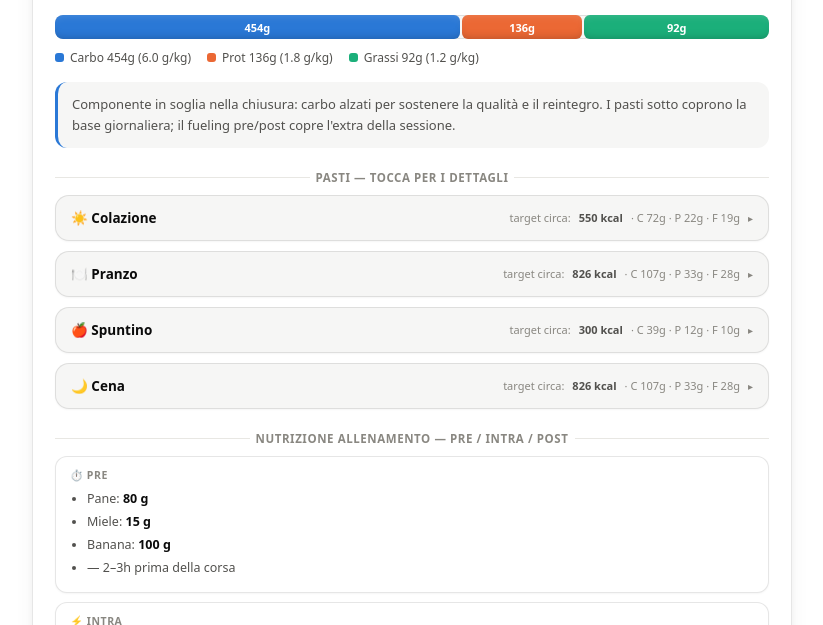
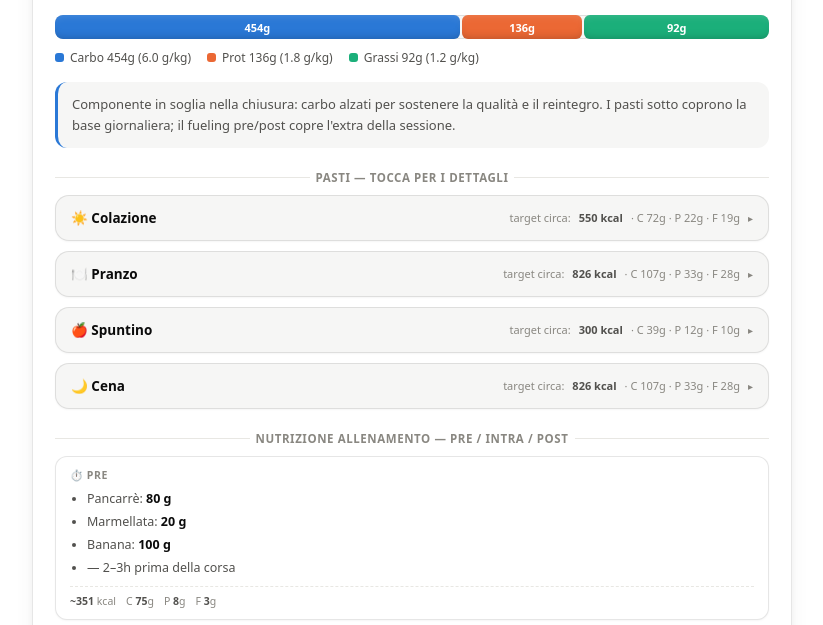
Before and after one commit to mirkodesoricellis/training-dashboard, a plain HTML site: page index.html in a window 1280 px wide. Shown: the part 316-941 px from the top of the page, without its empty margins (228-1051 px from the left). Drawn offline with Linux system fonts and the light colour scheme.

Commit message:
Aggiornamento automatico 2026-08-18 14:06

```diff
--- a/index.html
+++ b/index.html
@@ -269,7 +269,7 @@ const DATA = [
     insight: "Giornata di scarico metabolico dopo il weekend intenso in bici. Priorità su idratazione e reintegro glicogeno moderato.",
     meals: [
       meal("Colazione", {kcal:581,carb:83,protein:30,fat:14}, [
-        opt("Opzione 1", [["Avena","100 g"],["Latte di soia","300 ml"],["Burro di arachidi","10 g"],["Miele","10 g"]], {kcal:569,carb:73,protein:25,fat:17}),
+        opt("Opzione 1", [["Avena","100 g"],["Latte di soia","300 ml"],["Burro di arachidi","10 g"],["Marmellata","15 g"]], {kcal:576,carb:75,protein:25,fat:17}),
         opt("Opzione 2", [["Latte di soia","300 ml"],["Corn flakes senza zuccheri","85 g"],["Whey","1 misurino (30 g)"]], {kcal:558,carb:77,protein:39,fat:8})
       ]),
       meal("Pranzo", {kcal:871,carb:125,protein:45,fat:21}, [
@@ -277,11 +277,11 @@ const DATA = [
         opt("Opzione 2 (legumi)", [["Pasta","140 g cruda"],["Ceci cotti","180 g"],["Grana grattugiato","15 g"],["Olio EVO","10 g"]], {kcal:862,carb:129,protein:37,fat:23})
       ]),
       meal("Spuntino", {kcal:317,carb:46,protein:16,fat:8}, [
-        opt("", [["Yogurt greco 0%","150 g"],["Banana","120 g"],["Miele","20 g"],["Mandorle","10 g"]], {kcal:314,carb:52,protein:18,fat:6})
+        opt("", [["Yogurt greco 0%","150 g"],["Banana","120 g"],["Marmellata","25 g"],["Mandorle","10 g"]], {kcal:314,carb:52,protein:18,fat:6})
       ]),
       meal("Cena", {kcal:871,carb:125,protein:45,fat:21}, [
-        opt("Opzione 1 (pollo)", [["Petto di pollo","130 g"],["Pane","200 g"],["Verdure","250 g"],["Olio EVO","10 g"],["Ketchup a piacere","—"]], {kcal:895,carb:111,protein:56,fat:21}),
-        opt("Opzione 2 (uova)", [["Uova","2 (100 g)"],["Albume","100 g"],["Pane","200 g"],["Verdure","250 g"],["Olio EVO","8 g"]], {kcal:870,carb:112,protein:40,fat:26})
+        opt("Opzione 1 (pollo)", [["Petto di pollo","130 g"],["Pancarrè","200 g"],["Verdure","250 g"],["Olio EVO","10 g"],["Ketchup a piacere","—"]], {kcal:895,carb:111,protein:56,fat:21}),
+        opt("Opzione 2 (uova)", [["Uova","2 (100 g)"],["Albume","100 g"],["Pancarrè","200 g"],["Verdure","250 g"],["Olio EVO","8 g"]], {kcal:870,carb:112,protein:40,fat:26})
       ])
     ],
     fuel: null
@@ -305,14 +305,17 @@ const DATA = [
         opt("", [["Yogurt greco 0%","150 g"],["Banana","120 g"],["Mandorle","15 g"]], {kcal:282,carb:36,protein:19,fat:8})
       ]),
       meal("Cena", {kcal:826,carb:107,protein:33,fat:28}, [
-        opt("Opzione 1 (pollo)", [["Petto di pollo","100 g"],["Pane","180 g"],["Verdure","250 g"],["Olio EVO","15 g"]], {kcal:837,carb:101,protein:45,fat:25}),
-        opt("Opzione 2 (tofu)", [["Tofu","200 g"],["Pane","180 g"],["Verdure","250 g"],["Olio EVO","10 g"]], {kcal:808,carb:105,protein:34,fat:26})
+        opt("Opzione 1 (pollo)", [["Petto di pollo","100 g"],["Pancarrè","180 g"],["Verdure","250 g"],["Olio EVO","15 g"]], {kcal:837,carb:101,protein:45,fat:25}),
+        opt("Opzione 2 (tofu)", [["Tofu","200 g"],["Pancarrè","180 g"],["Verdure","250 g"],["Olio EVO","10 g"]], {kcal:808,carb:105,protein:34,fat:26})
       ])
     ],
     fuel: {
-      pre: [["Pane","80 g"],["Miele","15 g"],["Banana","100 g"], ["— 2–3h prima della corsa"]],
+      pre: [["Pancarrè","80 g"],["Marmellata","20 g"],["Banana","100 g"], ["— 2–3h prima della corsa"]],
+      preTotals: {kcal:351, carb:75, protein:8, fat:3},
       intra: [["Non necessario sotto i 60′: acqua a piccoli sorsi se caldo"]],
+      intraTotals: null,
       post: [["Whey","1 misurino, 30 g"],["Banana","120 g"],["Gallette di riso","30 g (3 pz)"],["— entro 30–45′ dal termine"]],
+      postTotals: {kcal:336, carb:54, protein:27, fat:2.5},
       supp: "Nessuno strettamente necessario; opzionale caffeina 200 mg (~2.6 mg/kg) 45′ prima se seduta al mattino presto."
     }
   },
@@ -325,7 +328,7 @@ const DATA = [
     insight: "Sessione impegnativa in Z3/Z5 su FTP 261W. Pasti base leggeri sui grassi per lasciare spazio ai carboidrati; l'extra del fabbisogno arriva soprattutto dal fueling pre/intra/post.",
     meals: [
       meal("Colazione", {kcal:438,carb:58,protein:22,fat:13}, [
-        opt("Opzione 1", [["Avena","70 g"],["Latte di soia","250 ml"],["Burro di arachidi","8 g"],["Miele","10 g"]], {kcal:427,carb:54,protein:19,fat:13}),
+        opt("Opzione 1", [["Avena","70 g"],["Latte di soia","250 ml"],["Burro di arachidi","8 g"],["Marmellata","12 g"]], {kcal:427,carb:54,protein:19,fat:13}),
         opt("Opzione 2", [["Latte di soia","250 ml"],["Corn flakes senza zuccheri","55 g"],["Whey","1 misurino (30 g)"]], {kcal:415,carb:50,protein:34,fat:6})
       ]),
       meal("Pranzo", {kcal:657,carb:87,protein:33,fat:19}, [
@@ -336,14 +339,17 @@ const DATA = [
         opt("", [["Mela","150 g"],["Gallette di riso","20 g"],["Fiocchi di latte magri","80 g"],["Mandorle","8 g"]], {kcal:268,carb:42,protein:13,fat:6})
       ]),
       meal("Cena", {kcal:657,carb:87,protein:33,fat:19}, [
-        opt("Opzione 1 (pollo)", [["Petto di pollo","100 g"],["Pane","130 g"],["Verdure","250 g"],["Olio EVO","8 g"]], {kcal:643,carb:76,protein:41,fat:16}),
-        opt("Opzione 2 (seitan)", [["Seitan","90 g"],["Pane","130 g"],["Verdure","250 g"],["Olio EVO","15 g"]], {kcal:657,carb:80,protein:33,fat:21})
+        opt("Opzione 1 (pollo)", [["Petto di pollo","100 g"],["Pancarrè","130 g"],["Verdure","250 g"],["Olio EVO","8 g"]], {kcal:643,carb:76,protein:41,fat:16}),
+        opt("Opzione 2 (seitan)", [["Seitan","90 g"],["Pancarrè","130 g"],["Verdure","250 g"],["Olio EVO","15 g"]], {kcal:657,carb:80,protein:33,fat:21})
       ])
     ],
     fuel: {
       pre: [["Riso","70 g crudo"],["Marmellata","20 g"],["Banana","100 g"],["— 2.5–3h prima"],["Gel energetico (25 g carbo)","1 pz — 30–45′ prima"],["Caffeina","150–200 mg (~2–2.6 mg/kg), se tollerata"]],
+      preTotals: {kcal:495, carb:117, protein:6, fat:1},
       intra: [["Gel energetici (25 g carbo cad.)","2 pz distribuiti nei 89′ (~50 g carbo)"],["Bevanda isotonica (6–8%)","500 ml con ~25 g carbo e ~400 mg sodio"],["Acqua","altri 300–400 ml a sorsi regolari"]],
+      intraTotals: {kcal:300, carb:75, protein:0, fat:0},
       post: [["Whey","1 misurino, 30 g"],["Riso soffiato","30 g"],["Banana","100 g"],["— entro 30–45′ dal termine, poi cena come da piano"]],
+      postTotals: {kcal:315, carb:49, protein:27, fat:2},
       supp: "Gel energetico + bevanda isotonica con sodio durante; caffeina pre-sessione; whey post-allenamento. Considera creatina monoidrato 5 g/die (uso continuativo) nelle settimane di alto volume."
     }
   },
@@ -366,14 +372,17 @@ const DATA = [
         opt("", [["Yogurt greco 0%","130 g"],["Banana","100 g"],["Mandorle","12 g"]], {kcal:235,carb:30,protein:17,fat:7})
       ]),
       meal("Cena", {kcal:726,carb:82,protein:41,fat:25}, [
-        opt("Opzione 1 (pollo)", [["Petto di pollo","140 g"],["Pane","120 g"],["Verdure","220 g"],["Olio EVO","15 g"]], {kcal:737,carb:70,protein:53,fat:24}),
-        opt("Opzione 2 (burger veg)", [["Burger vegetale Lidl","2 pz (~180 g)"],["Pane","100 g"],["Verdure","220 g"],["Olio EVO","8 g"]], {kcal:679,carb:82,protein:31,fat:25})
+        opt("Opzione 1 (pollo)", [["Petto di pollo","140 g"],["Pancarrè","120 g"],["Verdure","220 g"],["Olio EVO","15 g"]], {kcal:737,carb:70,protein:53,fat:24}),
+        opt("Opzione 2 (burger veg)", [["Burger vegetale Lidl","2 pz (~180 g)"],["Pancarrè","100 g"],["Verdure","220 g"],["Olio EVO","8 g"]], {kcal:679,carb:82,protein:31,fat:25})
       ])
     ],
     fuel: {
       pre: [["Pasto principale 1.5–2h prima (es. pranzo)","riso/pasta + tonno o legumi, come da piano"]],
+      preTotals: null,
       intra: [["Non necessario — solo acqua"]],
+      intraTotals: null,
       post: [["Whey","1 misurino, 30 g"],["Banana","120 g"],["Gallette di riso","30 g (3 pz)"],["— entro 60′ dal termine"]],
+      postTotals: {kcal:336, carb:54, protein:27, fat:2.5},
       supp: "Whey post-seduta se comoda; creatina 5 g/die (uso continuativo) supporta bene le sessioni di forza."
     }
   }
@@ -390,11 +399,11 @@ const restDayMeals = [
   ]),
   meal("Spuntino", {kcal:275,carb:32,protein:16,fat:9}, [
     opt("Opzione 1", [["Yogurt greco 0%","150 g"],["Frutta fresca","150 g"],["Mandorle","20 g"]], {kcal:287,carb:31,protein:19,fat:10}),
-    opt("Opzione 2", [["Fiocchi di latte magri","100 g"],["Gallette di riso","20 g"],["Miele","10 g"],["Mandorle","10 g"]], {kcal:243,carb:30,protein:16,fat:7})
+    opt("Opzione 2", [["Fiocchi di latte magri","100 g"],["Gallette di riso","20 g"],["Marmellata","12 g"],["Mandorle","10 g"]], {kcal:243,carb:30,protein:16,fat:7})
   ]),
   meal("Cena", {kcal:755,carb:88,protein:45,fat:25}, [
-    opt("Opzione 1 (pollo)", [["Petto di pollo","140 g"],["Pane","150 g"],["Verdure","250 g"],["Olio EVO","12 g"]], {kcal:797,carb:86,protein:55,fat:22}),
-    opt("Opzione 2 (tofu)", [["Tofu","220 g"],["Pane","170 g"],["Verdure","250 g"],["Olio EVO","8 g"]], {kcal:782,carb:100,protein:36,fat:25})
+    opt("Opzione 1 (pollo)", [["Petto di pollo","140 g"],["Pancarrè","150 g"],["Verdure","250 g"],["Olio EVO","12 g"]], {kcal:797,carb:86,protein:55,fat:22}),
+    opt("Opzione 2 (tofu)", [["Tofu","220 g"],["Pancarrè","170 g"],["Verdure","250 g"],["Olio EVO","8 g"]], {kcal:782,carb:100,protein:36,fat:25})
   ])
 ];
 
@@ -463,6 +472,10 @@ function toggleMeal(idx) {
 function fuelListHtml(items) {
   return items.map(it => it.length === 1 ? `<li>${it[0]}</li>` : `<li>${it[0]}: <span class="qty">${it[1]}</span></li>`).join('');
 }
+function fuelTotalsHtml(t) {
+  if (!t) return '';
+  return `<div class="option-totals"><span><b>~${t.kcal}</b> kcal</span><span>C <b>${t.carb}</b>g</span><span>P <b>${t.protein}</b>g</span><span>F <b>${t.fat}</b>g</span></div>`;
+}
 
 function render() {
   const d = DATA[current];
@@ -483,9 +496,9 @@ function render() {
     fuelHtml = `
       <div class="section-h">Nutrizione allenamento — pre / intra / post</div>
       <div class="fuel-grid">
-        <div class="fuel-block"><div class="fuel-h">⏱️ Pre</div><ul>${fuelListHtml(d.fuel.pre)}</ul></div>
-        <div class="fuel-block"><div class="fuel-h">⚡ Intra</div><ul>${fuelListHtml(d.fuel.intra)}</ul></div>
-        <div class="fuel-block"><div class="fuel-h">🔁 Post</div><ul>${fuelListHtml(d.fuel.post)}</ul></div>
+        <div class="fuel-block"><div class="fuel-h">⏱️ Pre</div><ul>${fuelListHtml(d.fuel.pre)}</ul>${fuelTotalsHtml(d.fuel.preTotals)}</div>
+        <div class="fuel-block"><div class="fuel-h">⚡ Intra</div><ul>${fuelListHtml(d.fuel.intra)}</ul>${fuelTotalsHtml(d.fuel.intraTotals)}</div>
+        <div class="fuel-block"><div class="fuel-h">🔁 Post</div><ul>${fuelListHtml(d.fuel.post)}</ul>${fuelTotalsHtml(d.fuel.postTotals)}</div>
       </div>
       <div class="supp-line"><b>💊 Supplementi:</b> ${d.fuel.supp}</div>
     `;
```
